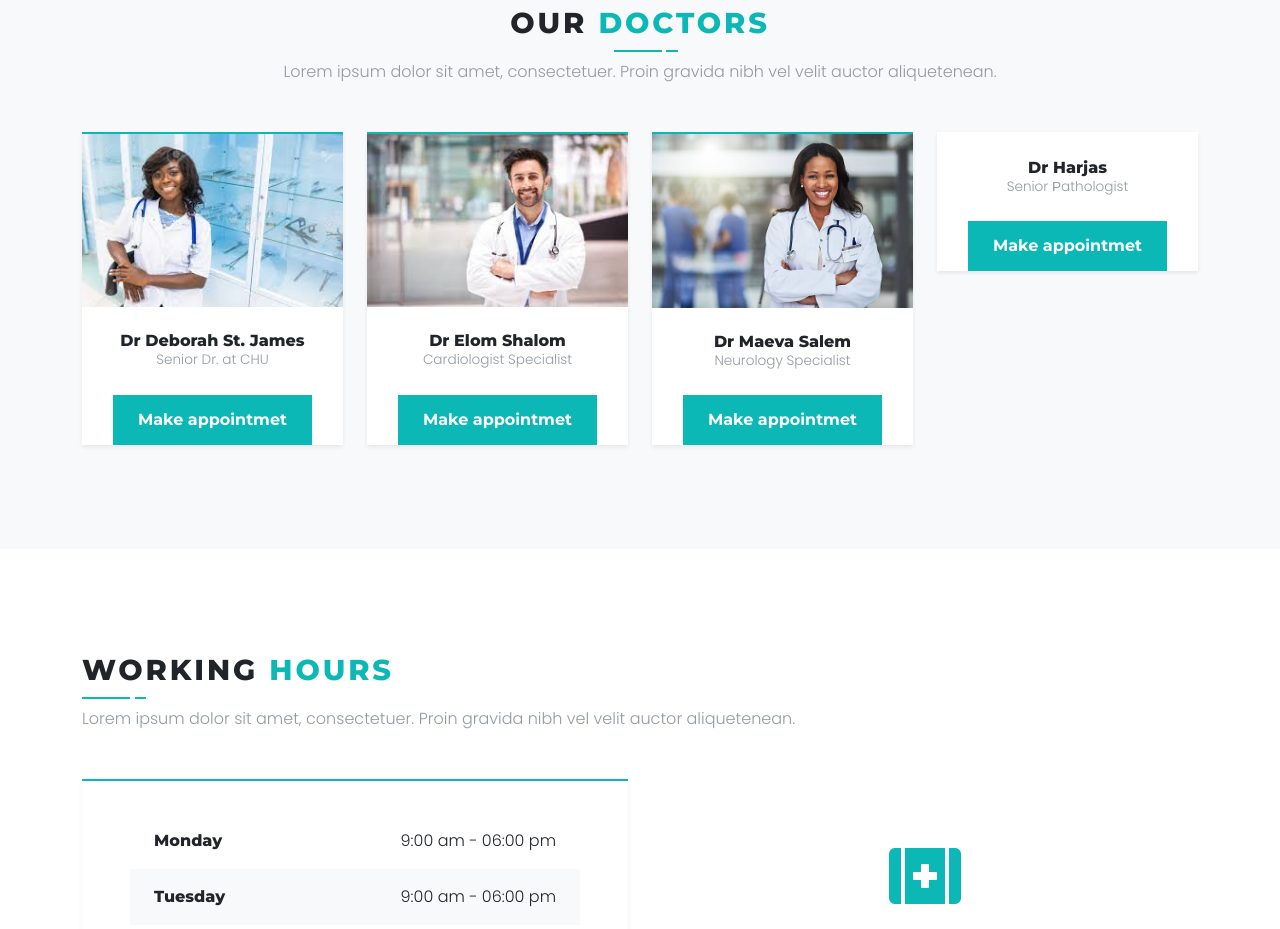
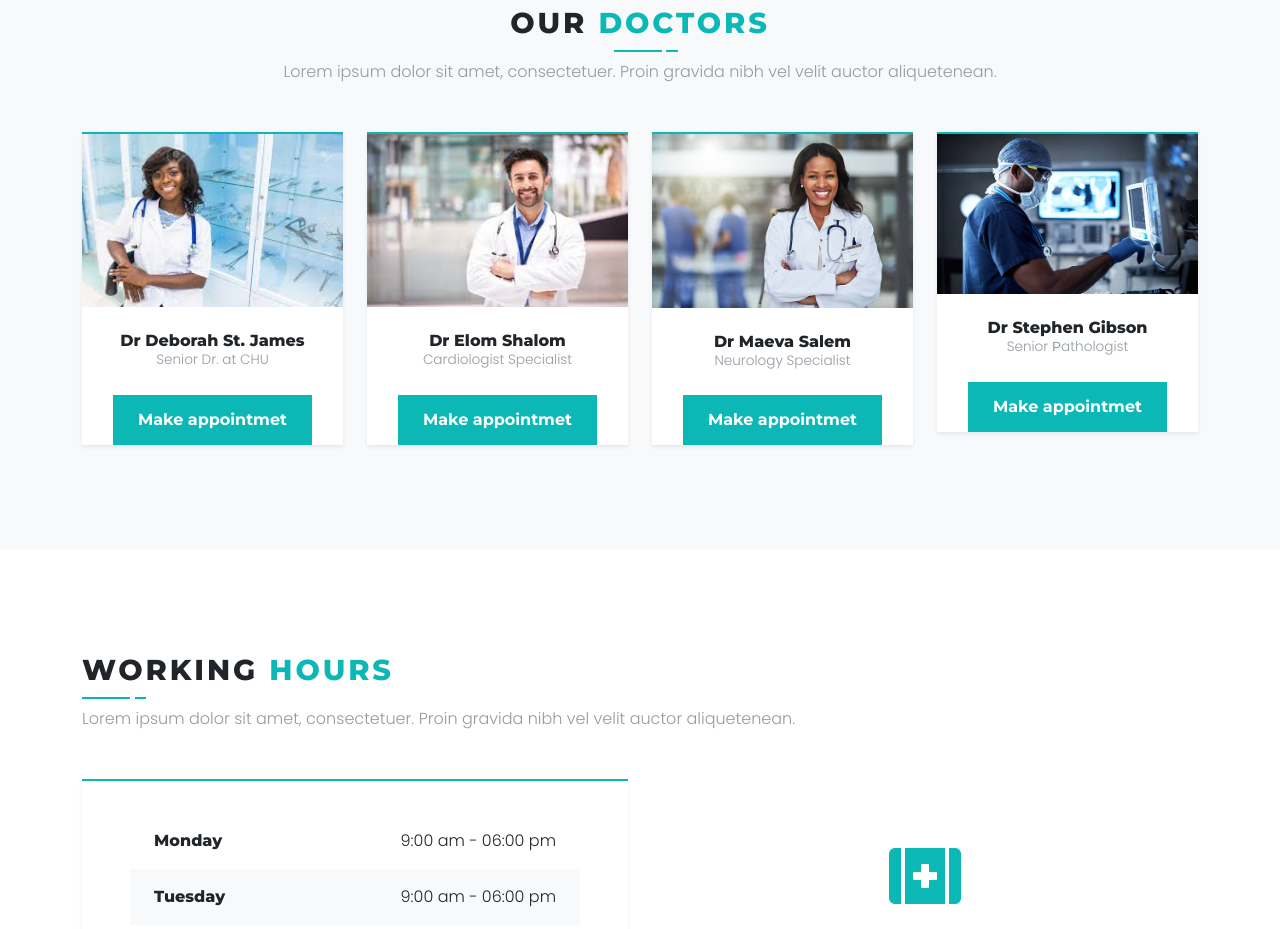
Before and after one commit to patrick-thadeus01/pharmacy_front-end, an Angular app: page / in a window 1280 px wide. Shown: the part 3680-4609 px from the top of the page. Built offline with nearby package versions, Linux system fonts and the light colour scheme.

Commit message:
commit on home page

```diff
--- a/src/app/home/home.html
+++ b/src/app/home/home.html
@@ -431,7 +431,7 @@
             <div class="col-xl-3 col-md-6 mb-4 mb-xl-0">
               <div class="card doctor border-0">
                 <div class="card-body p-0 shadow-sm">
-                  <div class="position-relative"><img class="img-fluid border-top border-md border-primary" src="" alt="">
+                  <div class="position-relative"><img class="img-fluid border-top border-md border-primary" src="im0.jpg" alt="">
                     <div class="doctor-overlay">
                       <ul class="list-inline mb-0 doctor-social">
                         <li class="list-inline-item"><a class="doctor-social-link" href="#"><i class="fab fa-facebook-f"></i></a></li>
@@ -442,7 +442,7 @@
                     </div>
                   </div>
                   <div class="p-4">
-                    <h6 class="mb-0">Dr Harjas</h6>
+                    <h6 class="mb-0">Dr Stephen Gibson</h6>
                     <p class="text-muted text-small mb-0">Senior Рathologist</p>
                   </div><a class="btn btn-block btn-primary" href="#">Make appointmet</a>
                 </div>
```
